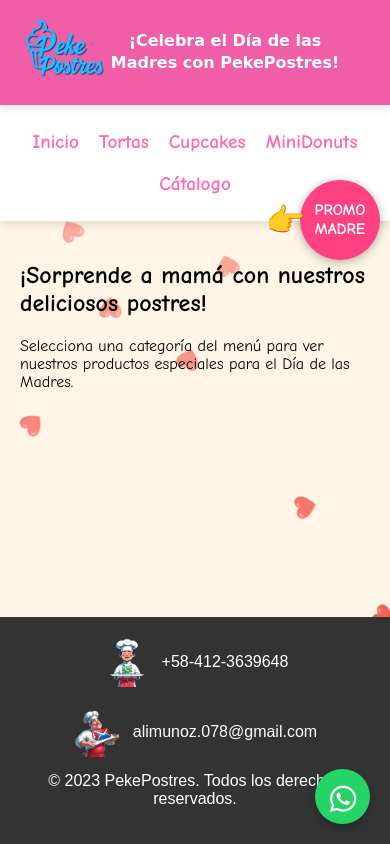
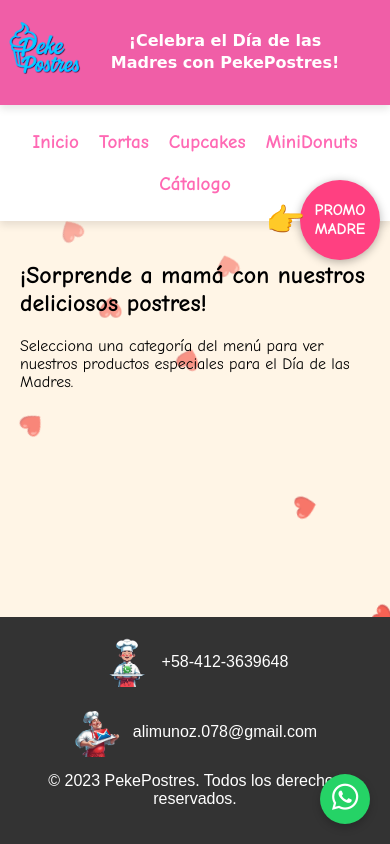
Before and after one commit to DelCris-Creator/PekePostres, a plain HTML site: page index.html in a window 390 px wide. Drawn offline with Linux system fonts and the light colour scheme.

Commit message:
otros cambios de tamaño de logos

```diff
--- a/styles.css
+++ b/styles.css
@@ -171,14 +171,14 @@ footer {
     z-index: 1000;
     background-color: #25d366;
     border-radius: 50%;
-    padding: 15px;
+    padding: 0px;
     box-shadow: 0 4px 8px rgba(0, 0, 0, 0.2);
     color: white;
     font-size: 30px;
     text-align: center;
-    width: 25px;
-    height: 25px;
-    line-height: 25px;
+    width: 50px;
+    height: 50px;
+    line-height: 50px;
     text-decoration: none;
     transition: transform 0.2s, box-shadow 0.2s;
 }
@@ -323,8 +323,8 @@ footer {
     }
 
     header img {
-        max-width: 110px; /* Logo más pequeño */
-        left: 10px;
+        max-width: 100px; /* Logo más pequeño */
+        left: -5px;
     }
 
     header h1 {
```
